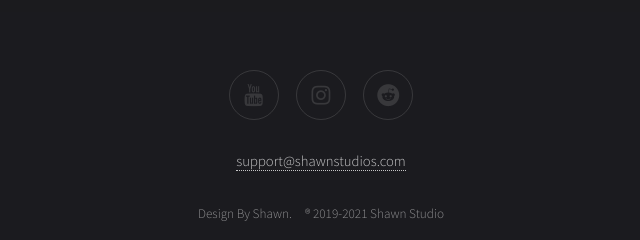
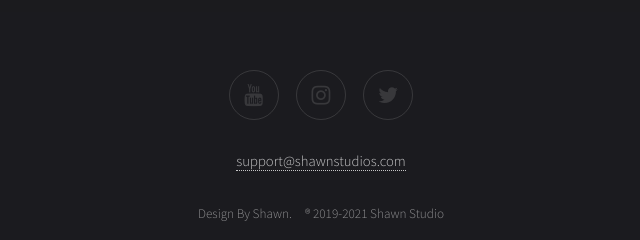
Before and after one commit to shawnstudiotech/podcast, a plain HTML site: page index.html in a window 1280 px wide. Shown: the part 1388-1628 px from the top of the page, 319-959 px from the left. Drawn offline with Linux system fonts and the light colour scheme.

Commit message:
Update index.html

```diff
--- a/index.html
+++ b/index.html
@@ -52,7 +52,7 @@
 						<ul class="icons">
 							<li><a href="https://www.youtube.com/channel/UCmE8kMKj5TwaKZjkN5yqiKQ?" target="_blank" class="icon fa-youtube"><span class="label">Youtube</span></a></li>
 							<li><a href="https://www.instagram.com/shawnstudiotech/"target="_blank" class="icon fa-instagram"><span class="label">Instagram</span></a></li>
-							<li><a href="https://www.reddit.com/user/shawnstudiotech"target="_blank" class="icon fa-reddit"><span class="label">Reddit</span></a></li>
+							<li><a href="https://twitter.com/shawnstudiotech"target="_blank" class="icon fa-twitter"><span class="label">Twitter</span></a></li>
 
 						</ul>
 <p><a href="mailto:support@shawnstudios.com">support@shawnstudios.com</a></p>
```
